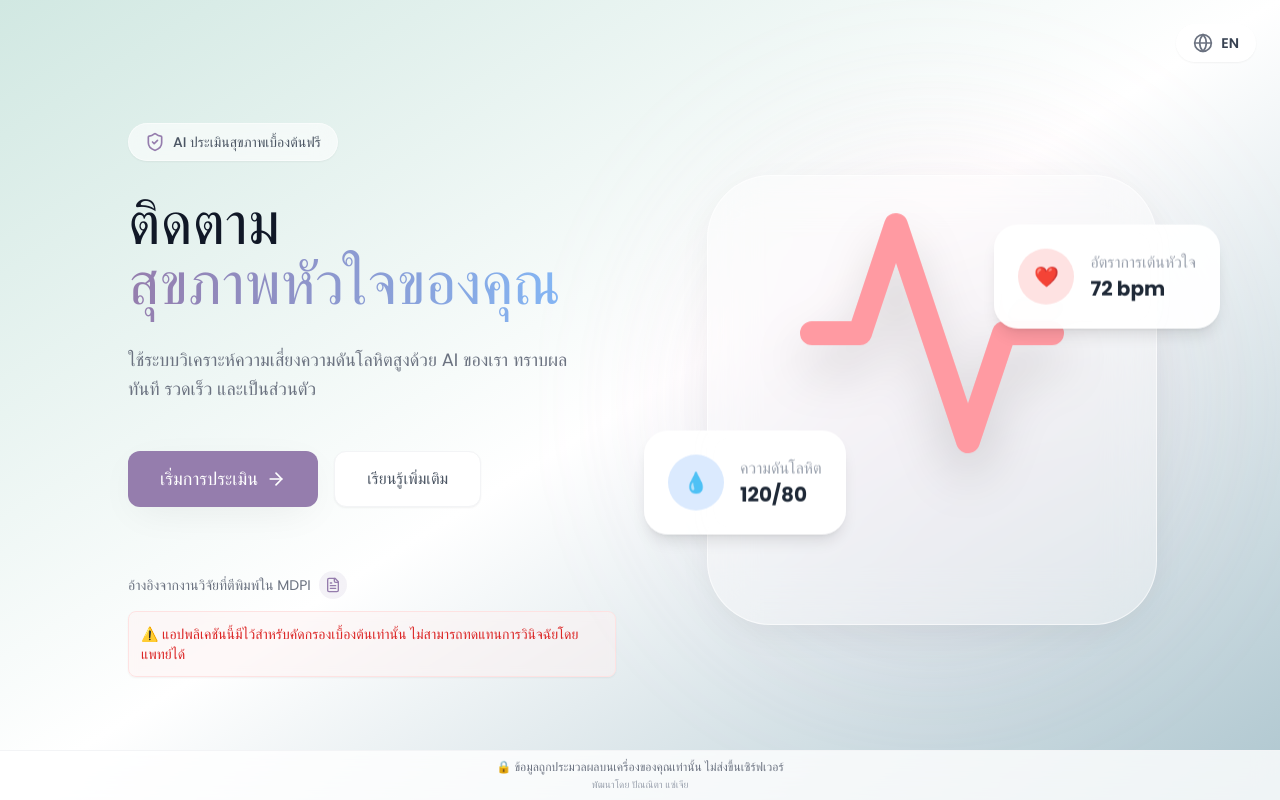
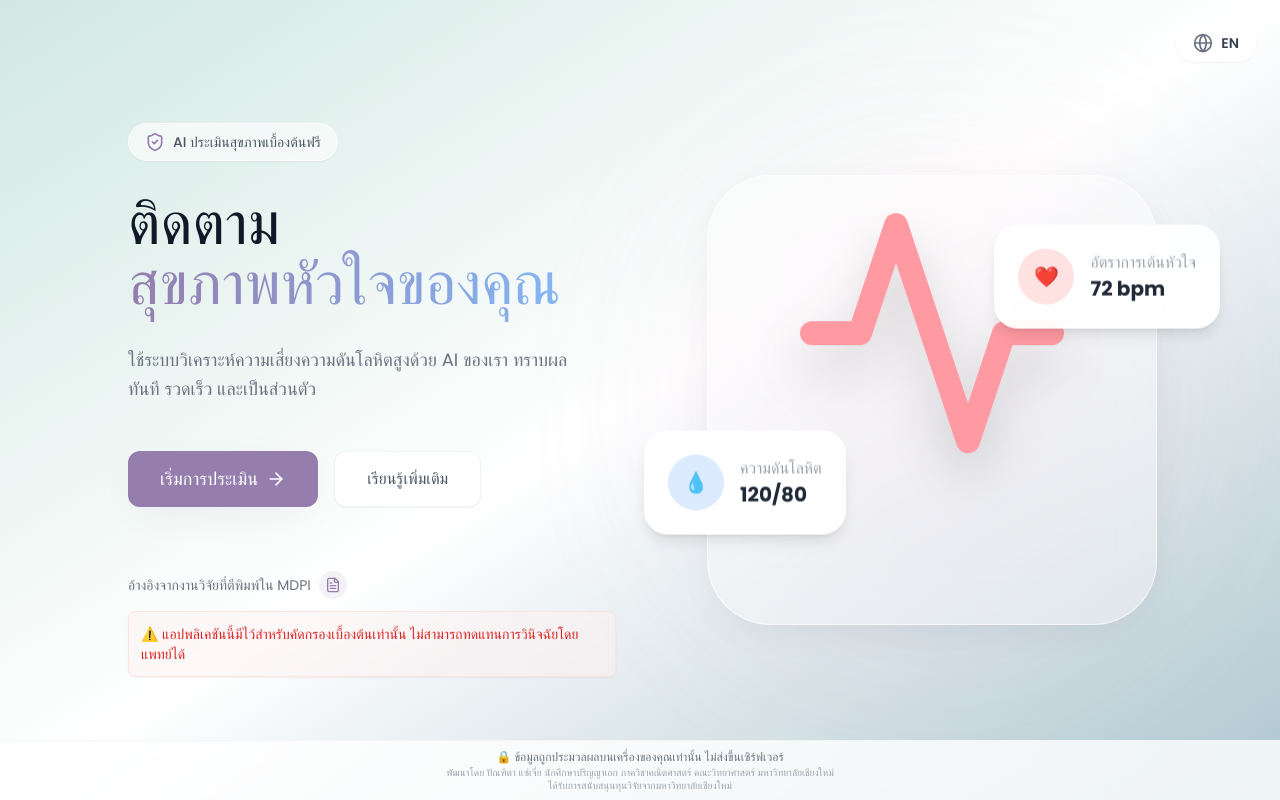
Before and after one commit to pundapuntita/hypertension-webapp, a React (Vite) app: page / in a window 1280 px wide. Built offline with nearby package versions, Linux system fonts and the light colour scheme; a web font is replaced by a local one.

Commit message:
UI: Updated developer credits to include Chiang Mai University attribution

```diff
--- a/src/App.jsx
+++ b/src/App.jsx
@@ -15,9 +15,10 @@ function PrivacyFooter() {
                 <p className="text-[10px] md:text-xs font-medium text-gray-500 flex justify-center items-center gap-2">
                     {t('privacy_guarantee')}
                 </p>
-                <p className="text-[9px] md:text-[10px] text-gray-400">
-                    {t('developed_by')}
-                </p>
+                <div className="text-[9px] md:text-[10px] text-gray-400 leading-tight">
+                    <p>{t('developed_by')}</p>
+                    <p>{t('supported_by')}</p>
+                </div>
             </div>
         </div>
     )
--- a/src/i18n.js
+++ b/src/i18n.js
@@ -97,7 +97,9 @@ const resources = {
             status_high: "High",
             status_low: "Low",
             privacy_guarantee: "🔒 100% Local Processing: Your medical data never leaves this device.",
-            developed_by: "Developed by Puntita Sae-jia",
+            developed_by: "Developed by Puntita Sae-jia, Ph.D. Candidate, Dept. of Mathematics, Faculty of Science, Chiang Mai University.",
+            supported_by: "Supported by a research grant from Chiang Mai University.",
+
 
             // Language Switcher
             lang_th: "Thai",
@@ -196,7 +198,8 @@ const resources = {
             status_high: "สูงกว่าเกณฑ์",
             status_low: "ต่ำกว่าเกณฑ์",
             privacy_guarantee: "🔒 ข้อมูลถูกประมวลผลบนเครื่องของคุณเท่านั้น ไม่ส่งขึ้นเซิร์ฟเวอร์",
-            developed_by: "พัฒนาโดย ปัณณิตา แซ่เจีย",
+            developed_by: "พัฒนาโดย ปัณฑิตา แซ่เจี่ย นักศึกษาปริญญาเอก ภาควิชาคณิตศาสตร์ คณะวิทยาศาสตร์ มหาวิทยาลัยเชียงใหม่",
+            supported_by: "ได้รับการสนับสนุนทุนวิจัยจากมหาวิทยาลัยเชียงใหม่",
 
             // Language Switcher
             lang_th: "ภาษาไทย",
```
